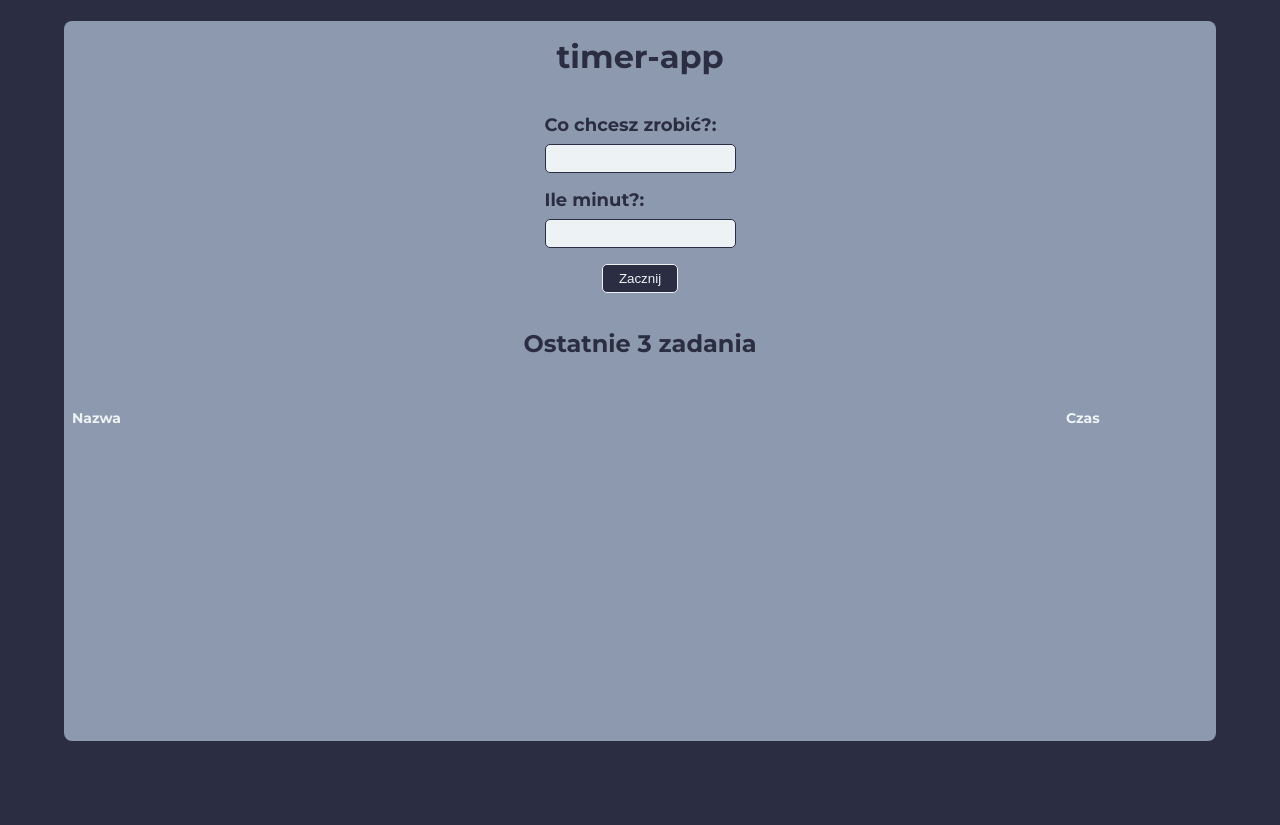
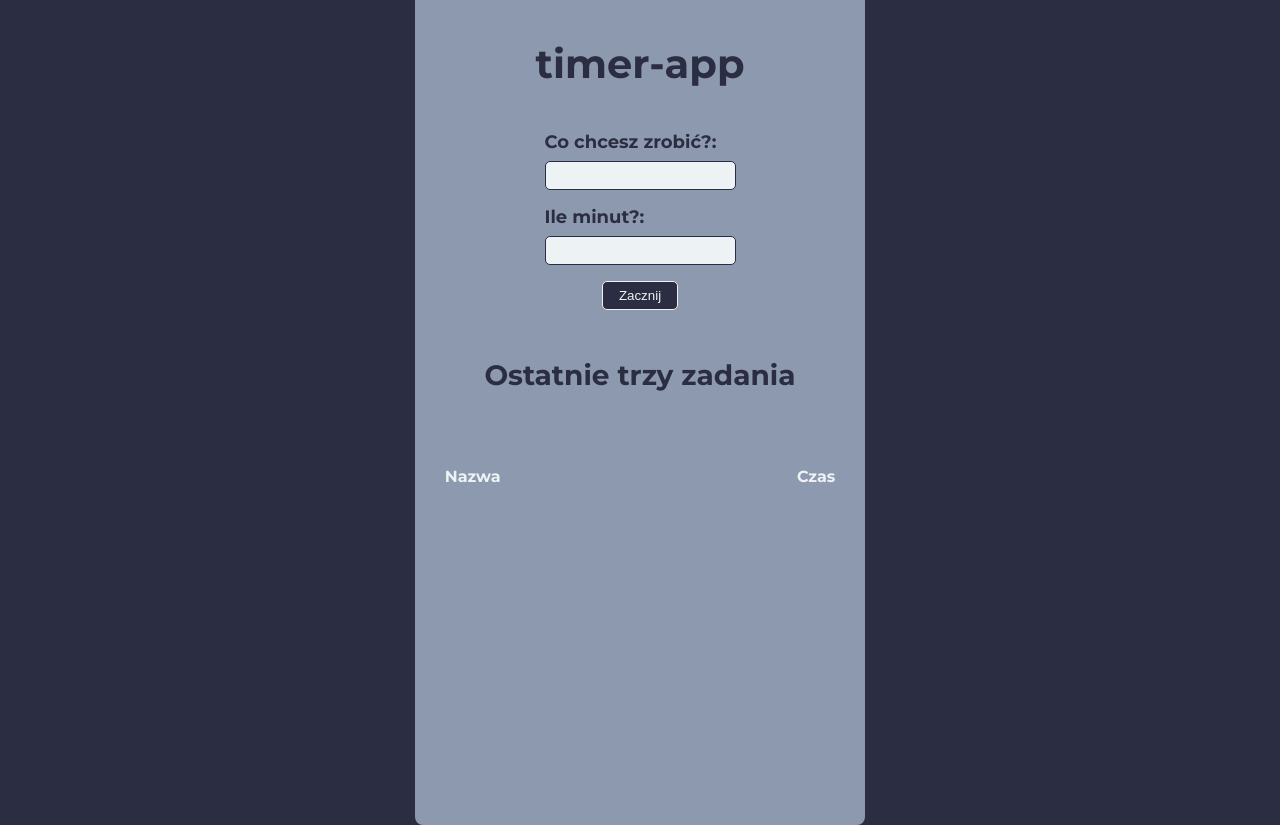
Before and after one commit to jarek-janowski/timer-app, a React (Create React App) app: page / in a window 1280 px wide. Before the commit the page ends 800 px from the top, so only its background shows below. Built offline with nearby package versions, Linux system fonts and the light colour scheme.

Commit message:
feat: @media & qol changes

```diff
--- a/src/App.scss
+++ b/src/App.scss
@@ -2,14 +2,30 @@
 
 .app {
   width: 90vw;
-  min-height: 90%;
+  min-height: 90vh;
   background: $lightpurple;
   border-radius: 8px;
-  // padding: 16px
+  @media (min-width: 768px){
+    width: 450px;
+    min-height: 850px;
+  }
 }
 
 h1{
+  margin-top: 0;
   color: $darkpurple;
   text-align: center;
   padding-top: 16px;
+  @media (min-width: 360px){
+    font-size: 36px;
+    padding: 32px 0 0 0;
+  }
+  @media (min-width: 400px){
+    font-size: 40px;
+    padding: 32px 0 0 0;
+  }
+  @media (min-height: 800px){
+    font-size: 40px;
+    padding: 64px 0 0 0;
+  }
 }
--- a/src/components/Storage/Storage.scss
+++ /dev/null
@@ -1,35 +0,0 @@
-@import '../../variables.scss';
-
-.storage {
-    margin-top: 16px;
-    display: block;
-    width: 100%;
-    // margin: 0 auto;
-    // flex-direction: column;
-    // justify-content: flex-start;
-    &__heading{
-        text-align: center;
-        color: $darkpurple;
-    }
-    &-list{
-        padding: 0;
-        list-style: none;
-        color: $white;
-        font-size: 12px;
-        grid-column-start: 1;
-        grid-column-end: 7;
-        line-height: 2;
-        &--time{
-            grid-column-start: 8;
-            grid-column-end: 8;
-        }
-        &__heading{
-            // text-align: center;
-        }
-    }
-    &-wrapper{
-        display: grid;
-        grid-template-columns: repeat(8, 1fr);
-
-    }
-}
--- a/src/components/Storage/Storage.js
+++ b/src/components/TaskHistory/TaskHistory.js
@@ -1,4 +1,4 @@
-import './Storage.scss'
+import './TaskHistory.scss'
 
 
 const Storage = ({jsonParseTitle, jsonParseTime}) => {
@@ -9,18 +9,18 @@ const Storage = ({jsonParseTitle, jsonParseTime}) => {
 
     const timeUpdate = jsonParseTime && jsonParseTime.reduce((acc, b) => ([b, ...acc]), []).slice(0, 3).map((item, id)=>{
         return(
-        <li key={id}>{item}</li>)
+        <li key={id}>{item < 1 ? `<1` : item}min</li>)
     })
         return (
-            <section className="storage">
-                <h2 className="storage__heading">Ostatnie 3 zadania</h2>
-                <div className="storage-wrapper">
-                    <ul className="storage-list">
-                        <h3 className="storage-list__heading">Nazwa</h3>
+            <section className="history">
+                <h2 className="history__heading">Ostatnie trzy zadania</h2>
+                <div className="history-wrapper">
+                    <ul className="history-list">
+                        <h3 className="history-list__heading">Nazwa</h3>
                         {titleUpdate}
                     </ul>
-                    <ul className="storage-list storage-list--time">
-                        <h3 className="storage-list__heading">Czas</h3>
+                    <ul className="history-list history-list--time">
+                        <h3 className="history-list__heading">Czas</h3>
                         {timeUpdate}
                     </ul>
                 </div>
--- /dev/null
+++ b/src/components/TaskHistory/TaskHistory.scss
@@ -0,0 +1,65 @@
+@import '../../variables.scss';
+
+.history {
+    margin-top: 16px;
+    display: block;
+    width: 90%;
+    &__heading{
+        text-align: center;
+        color: $darkpurple;
+        margin-bottom: 0;
+        font-size: 20px;
+        @media (min-width: 360px){
+            margin: 24px 0;
+        }
+        @media (min-width: 400px){
+            font-size: 28px;
+            margin: 32px 0;
+        }
+        @media (min-height: 800px){
+            margin-top: 32px;
+          }
+    }
+    &-list{
+        padding: 0;
+        list-style: none;
+        color: $white;
+        font-size: 10px;
+        grid-column-start: 1;
+        grid-column-end: 7;
+        line-height: 2;
+        @media (min-width: 360px){
+            font-size: 12px;
+
+        }
+        @media (min-width: 400px){
+            line-height: 2.5;
+            font-size: 13px;
+        }
+        @media (min-height: 800px){
+            line-height: 3;
+          }
+        &__heading{
+            @media (min-width: 400px){
+                font-size: 16px;
+            }
+
+        }
+        &--time{
+            grid-column-start: 8;
+            grid-column-end: 8;
+            & > li {
+                border-left: 1px solid $white;
+                padding-left: 8px;
+            }
+            & > h3 {
+                text-align: end;
+            }
+        }
+    }
+    &-wrapper{
+
+        display: grid;
+        grid-template-columns: repeat(8, 1fr);
+    }
+}
--- a/src/components/Timebox/Timebox.scss
+++ b/src/components/Timebox/Timebox.scss
@@ -19,14 +19,20 @@
         // font-size: 18px;
     }
     &__button-wrapper{
-        margin: 16px 0 24px;
+        margin: 24px 0 24px;
         display: flex;
         justify-content: space-evenly;
+        @media(min-width: 360px){
+            margin-top: 48px;
+        }
     }
     &__pauses {
         display: block;
         text-align: center;
         color: $white;
+        @media(min-width: 360px){
+            margin-top: 32px;
+        }
         & > span {
             color: $red2;
             font-weight: 700;
--- a/src/components/TimeboxEditor/TimeboxEditor.js
+++ b/src/components/TimeboxEditor/TimeboxEditor.js
@@ -1,6 +1,6 @@
 import './TimeboxEditor.scss'
 import styled, { css } from 'styled-components'
-import Storage from '../Storage/Storage'
+import TaskHistory from '../TaskHistory/TaskHistory'
 
 const Input = styled.input`
 ${props =>
@@ -32,7 +32,7 @@ const TimeboxEditor = ({
                     value={title}
                     type="text"
                     onChange={titleChange}
-                    maxLength="30"
+                    maxLength="25"
                     redBorder={validationTitle}
                 />
             </label>
@@ -54,7 +54,7 @@ const TimeboxEditor = ({
                 disabled={isRunning}
                 >Zacznij
             </button>
-            <Storage
+            <TaskHistory
                 titleChange={titleChange}
                 jsonParseTitle={jsonParseTitle}
                 jsonParseTime={jsonParseTime}
--- a/src/components/TimeboxEditor/TimeboxEditor.scss
+++ b/src/components/TimeboxEditor/TimeboxEditor.scss
@@ -23,6 +23,7 @@
         font-weight: 700;
         font-size: 18px;
         margin-bottom: 16px;
+
     }
     &__button{
         display: block;
--- a/src/index.css
+++ b/src/index.css
@@ -11,7 +11,7 @@ body {
   display: flex;
   height: 100vh;
   justify-content: center;
-  /* align-items: center; */
+  align-items: center;
   font-family: 'Montserrat', sans-serif;
 }
 
```
